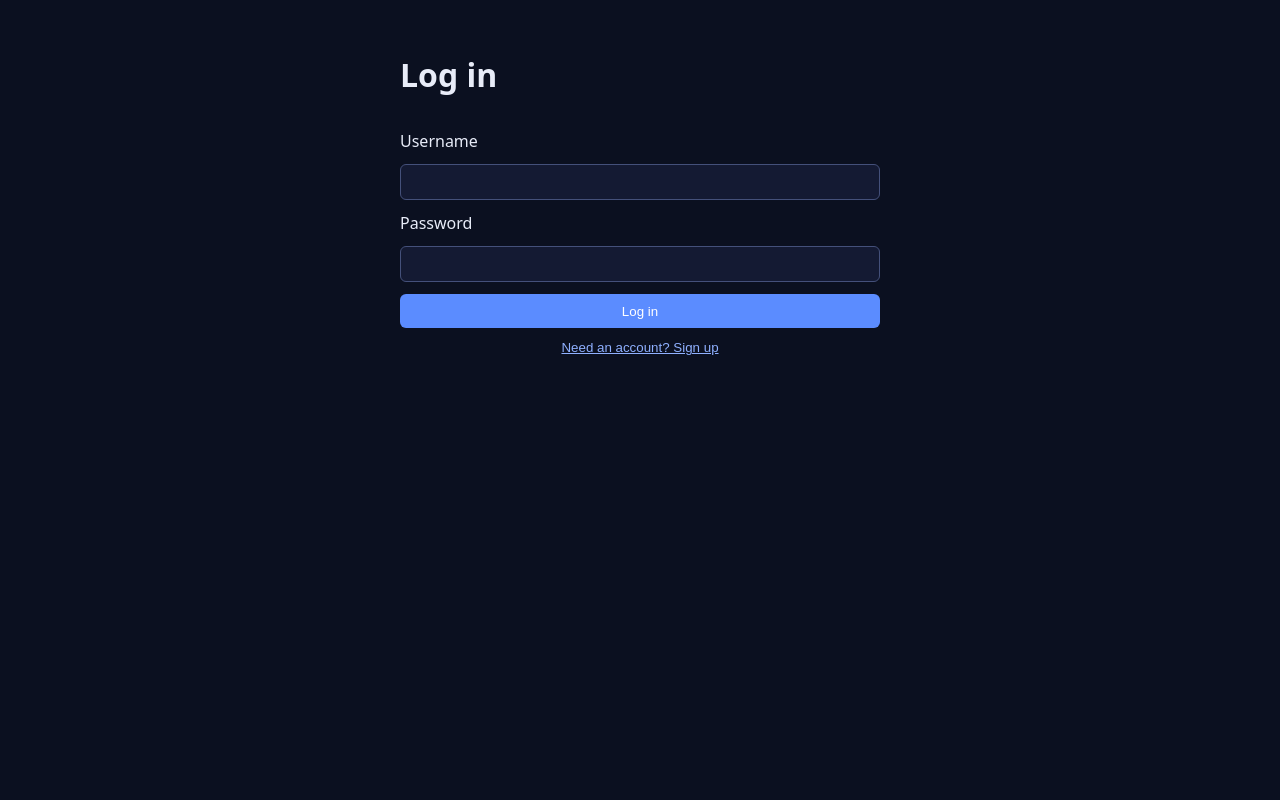
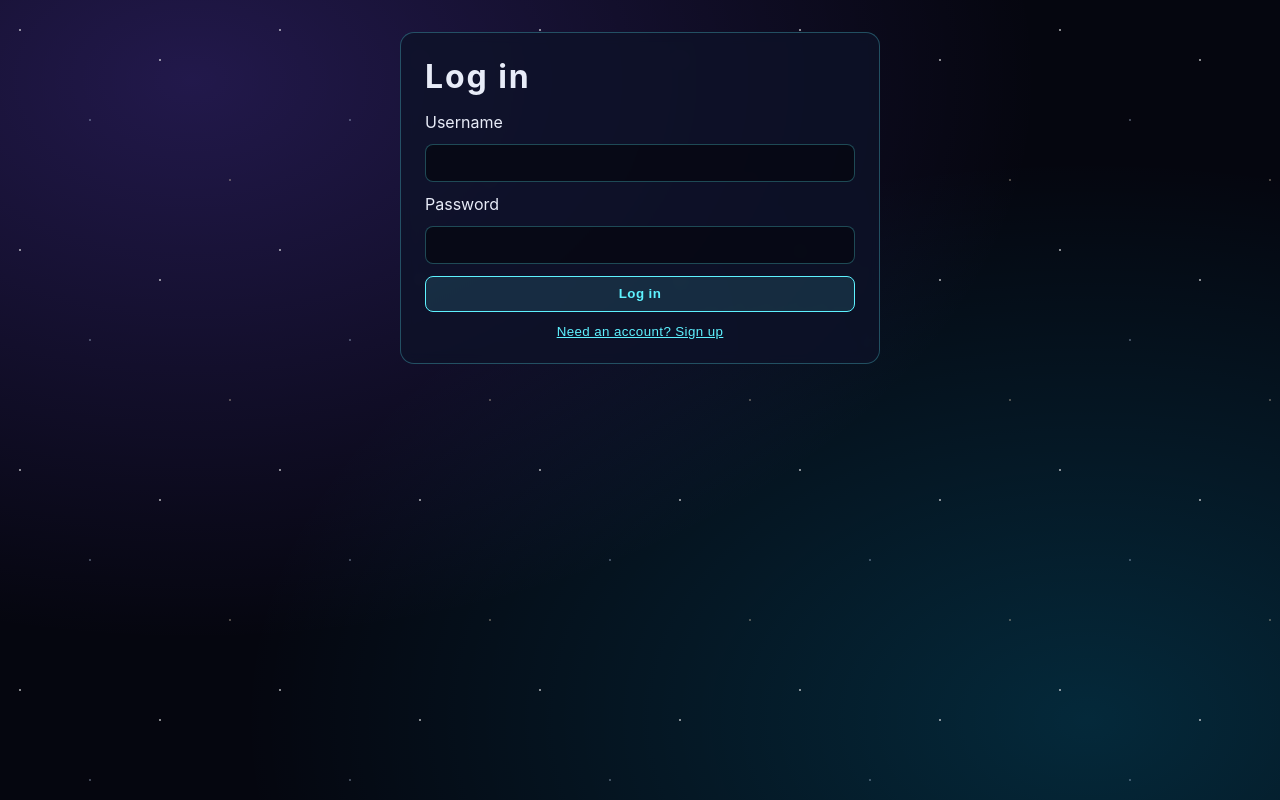
Before and after one commit to JuanTorres04/Space-Summit, a React (Vite) app in the folder frontend/: page /login in a window 1280 px wide. Built offline with nearby package versions, Linux system fonts and the light colour scheme; no server answers.

Commit message:
slight space theme

```diff
--- a/frontend/src/components/ProgressBar.tsx
+++ b/frontend/src/components/ProgressBar.tsx
@@ -7,14 +7,26 @@ export function ProgressBar({ value, label }: ProgressBarProps) {
   const pct = Math.min(100, Math.max(0, value));
   return (
     <div
-      className="progress"
+      className="trail"
       role="progressbar"
       aria-label={label}
       aria-valuenow={Math.round(pct)}
       aria-valuemin={0}
       aria-valuemax={100}
     >
-      <div className="progress-fill" style={{ width: `${pct}%` }} />
+      <div className="trail-line">
+        <div className="trail-fill" style={{ width: `${pct}%` }} />
+      </div>
+      <span
+        className="trail-astronaut"
+        style={{ left: `${pct}%` }}
+        aria-hidden="true"
+      >
+        🧑‍🚀
+      </span>
+      <span className="trail-flag" aria-hidden="true">
+        🚩
+      </span>
     </div>
   );
 }
--- a/frontend/src/components/TrackCard.tsx
+++ b/frontend/src/components/TrackCard.tsx
@@ -16,7 +16,7 @@ export function TrackCard({ track, disabled, onStart }: TrackCardProps) {
         {track.passage_count} passages
       </p>
       <button disabled={disabled} onClick={() => onStart(track)}>
-        Start climb
+        Begin Ascent
       </button>
     </article>
   );
--- a/frontend/src/index.css
+++ b/frontend/src/index.css
@@ -1,102 +1,216 @@
 :root {
-  font-family: system-ui, sans-serif;
+  font-family: "Inter", system-ui, sans-serif;
   color-scheme: dark;
+  --panel: rgba(14, 18, 40, 0.78);
+  --border: rgba(94, 242, 255, 0.28);
+  --accent: #5ef2ff;
+  --summit: #ffb347;
+  --muted: #8f9bc7;
 }
+
 body {
   margin: 0;
   min-height: 100vh;
-  background: #0b1020;
   color: #e8ecf8;
+  background-color: #05060f;
+  background-image:
+    radial-gradient(1.5px 1.5px at 20px 30px, #fff, transparent),
+    radial-gradient(1px 1px at 90px 120px, #cfe3ff, transparent),
+    radial-gradient(1.5px 1.5px at 160px 60px, #fff, transparent),
+    radial-gradient(1px 1px at 230px 180px, #ffe9c7, transparent),
+    radial-gradient(
+      ellipse at 15% 10%,
+      rgba(120, 80, 255, 0.25),
+      transparent 55%
+    ),
+    radial-gradient(
+      ellipse at 85% 90%,
+      rgba(0, 200, 255, 0.18),
+      transparent 55%
+    );
+  background-size:
+    260px 220px,
+    260px 220px,
+    260px 220px,
+    260px 220px,
+    100% 100%,
+    100% 100%;
+  background-attachment: fixed;
 }
+
+h1,
+h2 {
+  font-family: "Orbitron", "Inter", sans-serif;
+  letter-spacing: 0.06em;
+}
+h1 {
+  margin: 0 0 0.25rem;
+}
+a {
+  color: var(--accent);
+}
+.tagline {
+  margin: 0 0 1rem;
+  color: var(--muted);
+  letter-spacing: 0.04em;
+}
+
 .page {
   max-width: 480px;
   margin: 0 auto;
   padding: 2rem 1rem;
 }
-.auth-form {
-  display: flex;
-  flex-direction: column;
-  gap: 0.75rem;
-}
-.auth-form input {
-  padding: 0.6rem;
-  border-radius: 6px;
-  border: 1px solid #44507a;
-  background: #141a33;
-  color: inherit;
-}
-button {
-  padding: 0.6rem 1rem;
-  border-radius: 6px;
-  border: 0;
-  background: #5b8cff;
-  color: #fff;
-  cursor: pointer;
-}
-button:disabled {
-  opacity: 0.6;
-  cursor: not-allowed;
-}
-.error {
-  color: #ff8a8a;
-}
-.link-button {
-  background: none;
-  color: #8fb0ff;
-  padding: 0;
-  text-decoration: underline;
-}
-
 .page.wide {
-  max-width: 860px;
+  max-width: 900px;
 }
 .top-bar {
   display: flex;
   justify-content: space-between;
   align-items: center;
+  gap: 1rem;
 }
+.top-bar nav {
+  display: flex;
+  gap: 0.75rem;
+  align-items: center;
+}
+
+button {
+  padding: 0.6rem 1rem;
+  border-radius: 8px;
+  border: 1px solid var(--accent);
+  background: rgba(94, 242, 255, 0.12);
+  color: var(--accent);
+  cursor: pointer;
+  font-weight: 600;
+  letter-spacing: 0.03em;
+  transition:
+    background 0.15s,
+    box-shadow 0.15s;
+}
+button:hover:not(:disabled) {
+  background: rgba(94, 242, 255, 0.25);
+  box-shadow: 0 0 14px rgba(94, 242, 255, 0.35);
+}
+button:disabled {
+  opacity: 0.5;
+  cursor: not-allowed;
+}
+.link-button {
+  background: none;
+  border: 0;
+  box-shadow: none;
+  padding: 0;
+  text-decoration: underline;
+  font-weight: 400;
+}
+.error {
+  color: #ff8a8a;
+}
+
+.auth-form {
+  display: flex;
+  flex-direction: column;
+  gap: 0.75rem;
+  padding: 1.5rem;
+  background: var(--panel);
+  border: 1px solid var(--border);
+  border-radius: 14px;
+  backdrop-filter: blur(6px);
+}
+.auth-form input {
+  padding: 0.65rem;
+  border-radius: 8px;
+  border: 1px solid var(--border);
+  background: rgba(5, 6, 15, 0.7);
+  color: inherit;
+}
+.auth-form input:focus {
+  outline: 2px solid var(--accent);
+  outline-offset: 1px;
+}
+
 .track-grid {
   display: grid;
   gap: 1rem;
-  grid-template-columns: repeat(auto-fit, minmax(240px, 1fr));
+  grid-template-columns: repeat(auto-fit, minmax(250px, 1fr));
+  margin-top: 1rem;
 }
 .track-card {
-  background: #141a33;
-  border: 1px solid #44507a;
-  border-radius: 10px;
-  padding: 1rem;
+  background: var(--panel);
+  border: 1px solid var(--border);
+  border-radius: 14px;
+  padding: 1.1rem;
+  backdrop-filter: blur(6px);
+  transition:
+    transform 0.15s,
+    box-shadow 0.15s;
+}
+.track-card:hover {
+  transform: translateY(-3px);
+  box-shadow: 0 0 22px rgba(94, 242, 255, 0.2);
+}
+.track-card h2 {
+  margin: 0 0 0.4rem;
+  font-size: 1.1rem;
 }
 .track-card .meta {
-  color: #9aa6d0;
+  color: var(--muted);
   font-size: 0.9rem;
+  text-transform: capitalize;
 }
-.progress {
-  height: 14px;
-  background: #141a33;
+
+.trail {
+  position: relative;
+  height: 52px;
+  margin: 1.25rem 18px 0.5rem;
+}
+.trail-line {
+  position: absolute;
+  left: 0;
+  right: 0;
+  bottom: 6px;
+  height: 8px;
   border-radius: 999px;
+  background: rgba(255, 255, 255, 0.12);
   overflow: hidden;
-  border: 1px solid #44507a;
 }
-.progress-fill {
+.trail-fill {
   height: 100%;
-  background: #5b8cff;
+  background: linear-gradient(90deg, #7a5cff, var(--accent));
   transition: width 0.15s linear;
 }
+.trail-astronaut {
+  position: absolute;
+  bottom: 12px;
+  font-size: 1.6rem;
+  transform: translateX(-50%);
+  transition: left 0.15s linear;
+}
+.trail-flag {
+  position: absolute;
+  right: -10px;
+  bottom: 10px;
+  font-size: 1.5rem;
+}
+
 .stats {
   font-size: 1.1rem;
+  color: var(--accent);
 }
 .typing-box {
   position: relative;
-  background: #141a33;
-  border: 1px solid #44507a;
-  border-radius: 10px;
-  padding: 1rem;
+  background: var(--panel);
+  border: 1px solid var(--border);
+  border-radius: 14px;
+  padding: 1.25rem;
   cursor: text;
+  backdrop-filter: blur(6px);
 }
 .passage {
-  font-family: ui-monospace, monospace;
+  font-family: ui-monospace, "Cascadia Code", monospace;
   font-size: 1.25rem;
-  line-height: 1.7;
+  line-height: 1.8;
   white-space: pre-wrap;
   margin: 0;
 }
@@ -108,11 +222,11 @@ button:disabled {
 }
 .passage .incorrect {
   color: #ff8a8a;
-  background: #4a2030;
+  background: rgba(255, 90, 120, 0.2);
 }
 .passage .current {
-  background: #5b8cff;
-  color: #fff;
+  background: var(--accent);
+  color: #05060f;
 }
 .typing-input {
   position: absolute;
@@ -125,7 +239,64 @@ button:disabled {
 }
 .result {
   margin-top: 1rem;
-  padding: 1rem;
-  border: 1px solid #7be0a0;
+  padding: 1.25rem;
+  border: 1px solid var(--summit);
+  border-radius: 14px;
+  background: rgba(255, 179, 71, 0.08);
+}
+.result h2 {
+  color: var(--summit);
+  margin-top: 0;
+}
+
+.leaderboard {
+  width: 100%;
+  border-collapse: collapse;
+  background: var(--panel);
+  border-radius: 14px;
+  overflow: hidden;
+}
+.leaderboard th,
+.leaderboard td {
+  text-align: left;
+  padding: 0.6rem 0.8rem;
+  border-bottom: 1px solid rgba(94, 242, 255, 0.15);
+}
+.leaderboard th {
+  color: var(--accent);
+  font-family: "Orbitron", sans-serif;
+  font-size: 0.85rem;
+  letter-spacing: 0.06em;
+}
+
+.toaster {
+  position: fixed;
+  right: 1rem;
+  bottom: 1rem;
+  display: flex;
+  flex-direction: column;
+  gap: 0.5rem;
+  z-index: 10;
+}
+.toast {
+  display: flex;
+  gap: 0.75rem;
+  align-items: center;
+  padding: 0.65rem 0.9rem;
   border-radius: 10px;
+  background: var(--panel);
+  border: 1px solid var(--border);
+  max-width: 320px;
 }
+.toast.error {
+  border-color: #ff8a8a;
+}
+.toast.success {
+  border-color: #7be0a0;
+}
+.toast button {
+  background: none;
+  border: 0;
+  padding: 0 0.25rem;
+  box-shadow: none;
+}
--- a/frontend/src/pages/HomePage.tsx
+++ b/frontend/src/pages/HomePage.tsx
@@ -56,6 +56,7 @@ export function HomePage() {
     <div className="page wide">
       <header className="top-bar">
         <h1>Summit Sprint</h1>
+        <p className="tagline">Mission Control - Choose a Path and Begin Your Ascent</p>
         <button onClick={signOut}>Log out</button>
       </header>
 
@@ -71,7 +72,7 @@ export function HomePage() {
           {error}
         </p>
       )}
-      {loading && <p>Loading tracks...</p>}
+      {loading && <p>Scanning for tracks...</p>}
 
       <div className="track-grid">
         {tracks.map((track) => (
--- a/frontend/src/pages/RacePage.tsx
+++ b/frontend/src/pages/RacePage.tsx
@@ -93,7 +93,7 @@ export function RacePage() {
           {error}
         </p>
       )}
-      {!passage && !error && <p>Loading race...</p>}
+      {!passage && !error && <p>Preparing for ascent...</p>}
       {passage && <Round raceId={id} passage={passage} />}
     </div>
   );
--- /dev/null
+++ b/frontend/src/types/index.html
@@ -0,0 +1,3 @@
+    <title>Summit Sprint</title>
+    <link rel="preconnect" href="https://fonts.googleapis.com" />
+    <link href="https://fonts.googleapis.com/css2?family=Orbitron:wght@500;700&family=Inter:wght@400;600&display=swap" rel="stylesheet" />
```
